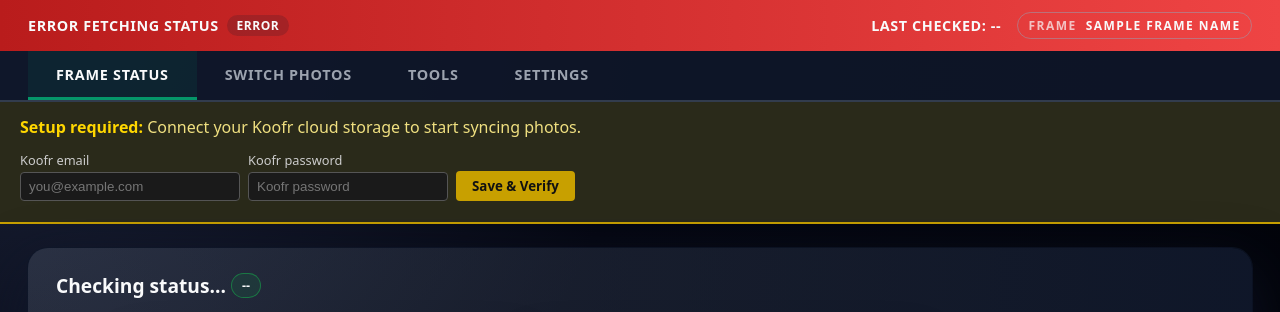
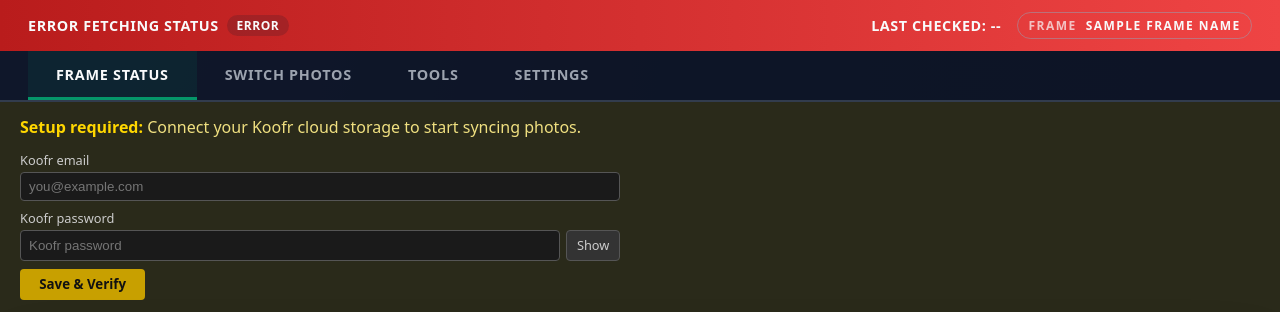
Before and after one commit to watmatt00/picframe_4.0, a Flask app: template src/dashboard/templates/dashboard.html in a window 1280 px wide, after a click on "Connect Koofr". Shown: the top 312 px of the page. Run offline with Flask 3, Linux system fonts and the light colour scheme; the template is opened without the code that fills it: most values are stand-ins (such as "Sample title", 1, 10 or a date in 2020); parts of the project's set-up code (start-up, migrations or seed data) failed here and were passed over.

Commit message:
fix: Koofr banner — wider email field, show/hide password toggle
Co-Authored-By: Claude Sonnet 4.6 <noreply@anthropic.com>

```diff
--- a/src/dashboard/static/js/dashboard.js
+++ b/src/dashboard/static/js/dashboard.js
@@ -2402,6 +2402,18 @@ async function apiFetch(url, opts = {}) {
     return resp.json();
 }
 
+function toggleKoofrPassword() {
+    const input = document.getElementById('koofr-pass-input');
+    const btn = input.nextElementSibling;
+    if (input.type === 'password') {
+        input.type = 'text';
+        btn.textContent = 'Hide';
+    } else {
+        input.type = 'password';
+        btn.textContent = 'Show';
+    }
+}
+
 async function saveKoofrSetup() {
     const user = document.getElementById('koofr-user-input').value.trim();
     const pass = document.getElementById('koofr-pass-input').value.trim();
--- a/src/dashboard/templates/dashboard.html
+++ b/src/dashboard/templates/dashboard.html
@@ -37,23 +37,27 @@
                 style="margin-left:1rem;padding:0.25rem 0.85rem;background:#c8a000;color:#111;border:none;border-radius:4px;cursor:pointer;font-weight:600;">
             Connect Koofr
         </button>
-        <div id="koofr-setup-form" style="display:none;margin-top:0.85rem;">
-            <div style="display:flex;flex-wrap:wrap;gap:0.5rem;align-items:flex-end;">
-                <div>
+        <div id="koofr-setup-form" style="display:none;margin-top:0.85rem;max-width:600px;">
+            <div style="margin-bottom:0.5rem;">
                 <label style="display:block;font-size:0.8rem;margin-bottom:3px;color:#ccc;">Koofr email</label>
                 <input type="email" id="koofr-user-input" placeholder="you@example.com"
-                           style="padding:0.35rem 0.5rem;border:1px solid #555;border-radius:4px;width:220px;background:#1a1a1a;color:#fff;">
+                       style="padding:0.35rem 0.5rem;border:1px solid #555;border-radius:4px;width:100%;box-sizing:border-box;background:#1a1a1a;color:#fff;">
             </div>
-                <div>
+            <div style="margin-bottom:0.5rem;">
                 <label style="display:block;font-size:0.8rem;margin-bottom:3px;color:#ccc;">Koofr password</label>
+                <div style="display:flex;gap:0.4rem;">
                     <input type="password" id="koofr-pass-input" placeholder="Koofr password"
-                           style="padding:0.35rem 0.5rem;border:1px solid #555;border-radius:4px;width:200px;background:#1a1a1a;color:#fff;">
+                           style="padding:0.35rem 0.5rem;border:1px solid #555;border-radius:4px;flex:1;background:#1a1a1a;color:#fff;">
+                    <button type="button" onclick="toggleKoofrPassword()"
+                            style="padding:0.35rem 0.6rem;background:#333;color:#ccc;border:1px solid #555;border-radius:4px;cursor:pointer;font-size:0.8rem;white-space:nowrap;">
+                        Show
+                    </button>
+                </div>
             </div>
             <button id="koofr-save-btn" onclick="saveKoofrSetup()"
-                        style="padding:0.35rem 1rem;background:#c8a000;color:#111;border:none;border-radius:4px;cursor:pointer;font-weight:600;">
+                    style="padding:0.4rem 1.2rem;background:#c8a000;color:#111;border:none;border-radius:4px;cursor:pointer;font-weight:600;">
                 Save &amp; Verify
             </button>
-            </div>
             <div id="koofr-setup-msg" style="margin-top:0.5rem;font-size:0.9rem;color:#ccc;"></div>
         </div>
     </div>
```
Lines whose indentation alone changed are shown as unchanged.
